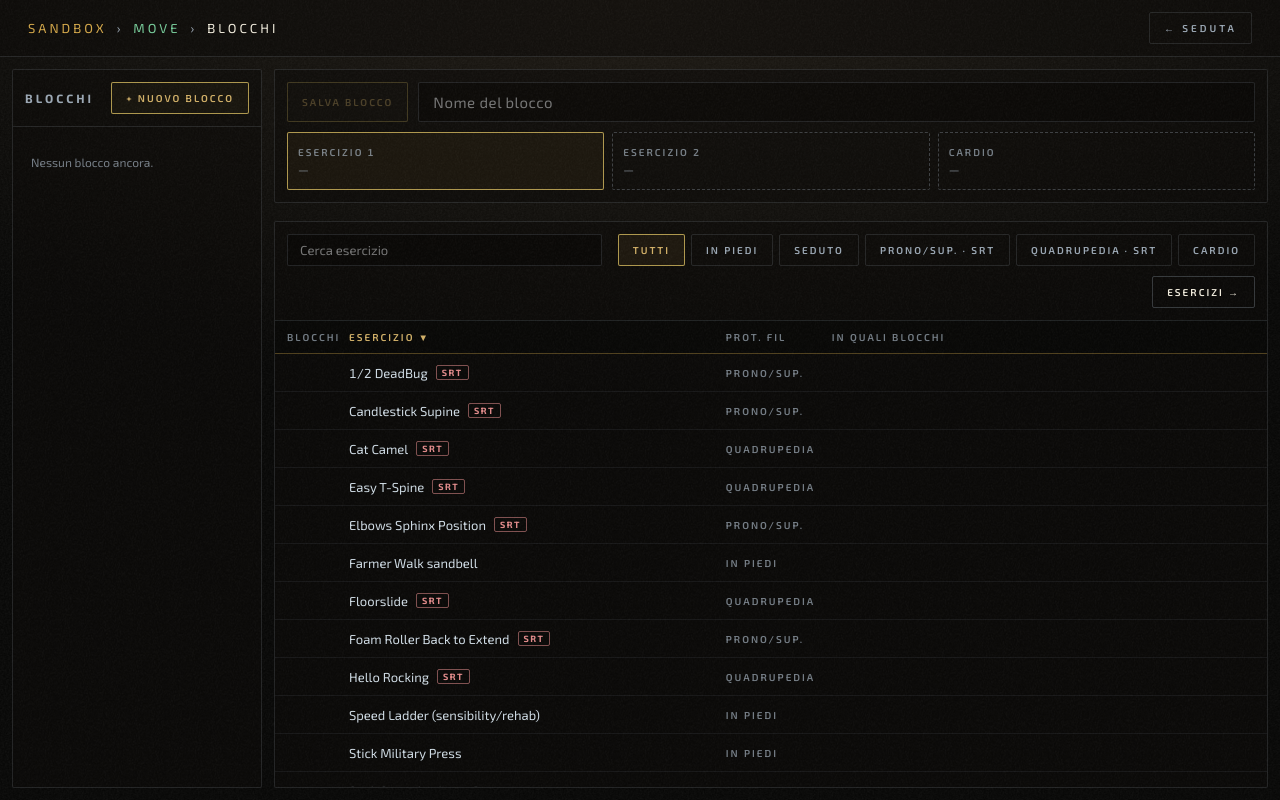
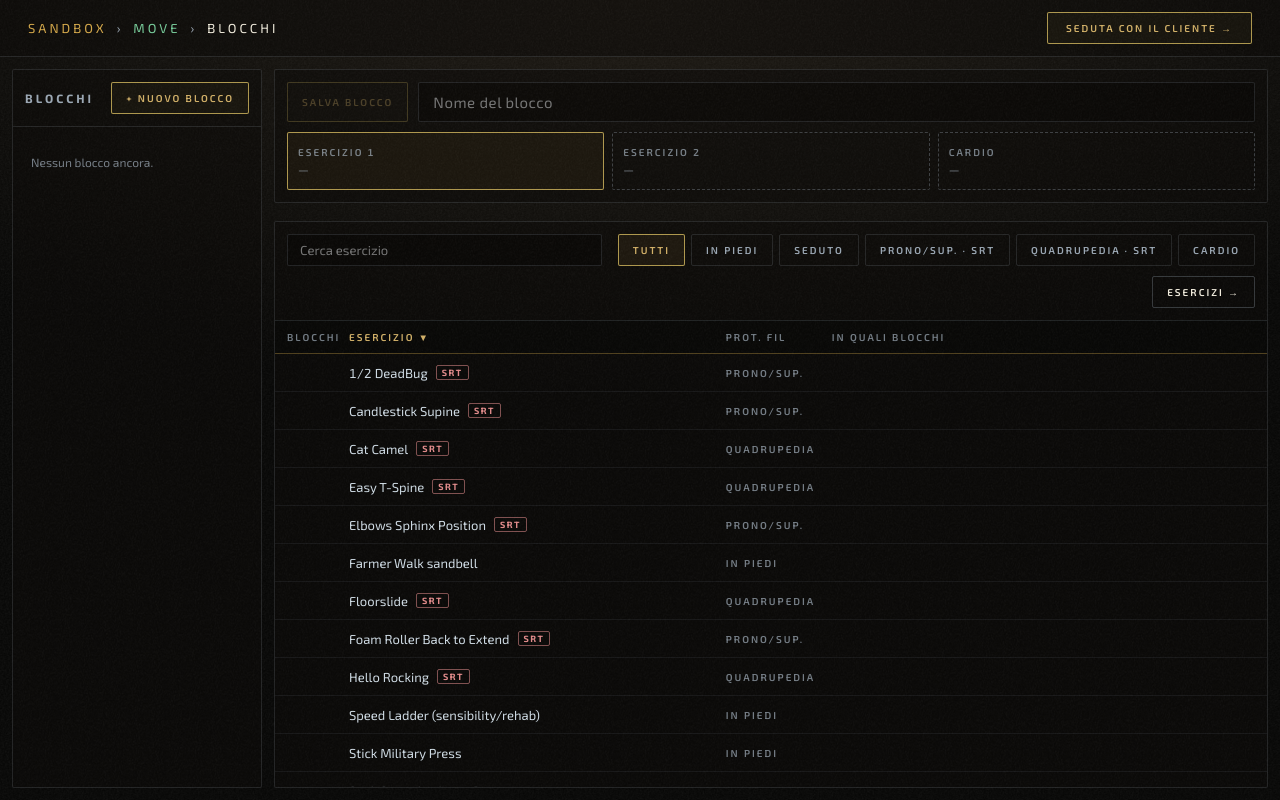
Before and after one commit to xpaoloroma-lgtm/mym-sandbox, a plain HTML site: page move.html in a window 1280 px wide. Drawn offline with Linux system fonts and the light colour scheme.

Commit message:
Move editor: il passaggio alla seduta è un tasto dorato ben visibile in alto a destra
Co-Authored-By: Claude Fable 5.2 <noreply@anthropic.com>
Claude-Session: https://claude.ai/code/session_01NKVeTdFY2YW17D13zs2FWS

```diff
--- a/move.html
+++ b/move.html
@@ -215,7 +215,7 @@ header{position:relative;z-index:2;height:57px;flex:none;padding:0 28px;border-b
 <header>
   <div class="bc"><a class="sb" href="index.html" title="Torna a Sandbox">Sandbox</a><span class="sep">›</span><span class="proto" style="color:#78cd9b">Move</span><span class="sep">›</span><span class="cli">Blocchi</span></div>
   <!-- passaggio alla seduta con il cliente (per ora la pagina di prova) -->
-  <div class="hdr-r"><a href="move-seduta-prova.html" style="display:flex;align-items:center;height:32px;padding:0 14px;border:1px solid var(--line);border-radius:2px;color:var(--text-lo);font-size:10px;font-weight:600;letter-spacing:3px;text-transform:uppercase;text-decoration:none">← Seduta</a></div>
+  <div class="hdr-r"><a href="move-seduta-prova.html" class="btn gold" style="display:flex;align-items:center;height:34px;padding:0 18px;text-decoration:none;white-space:nowrap">Seduta con il cliente →</a></div>
 </header>
 
 <div id="main">
```
